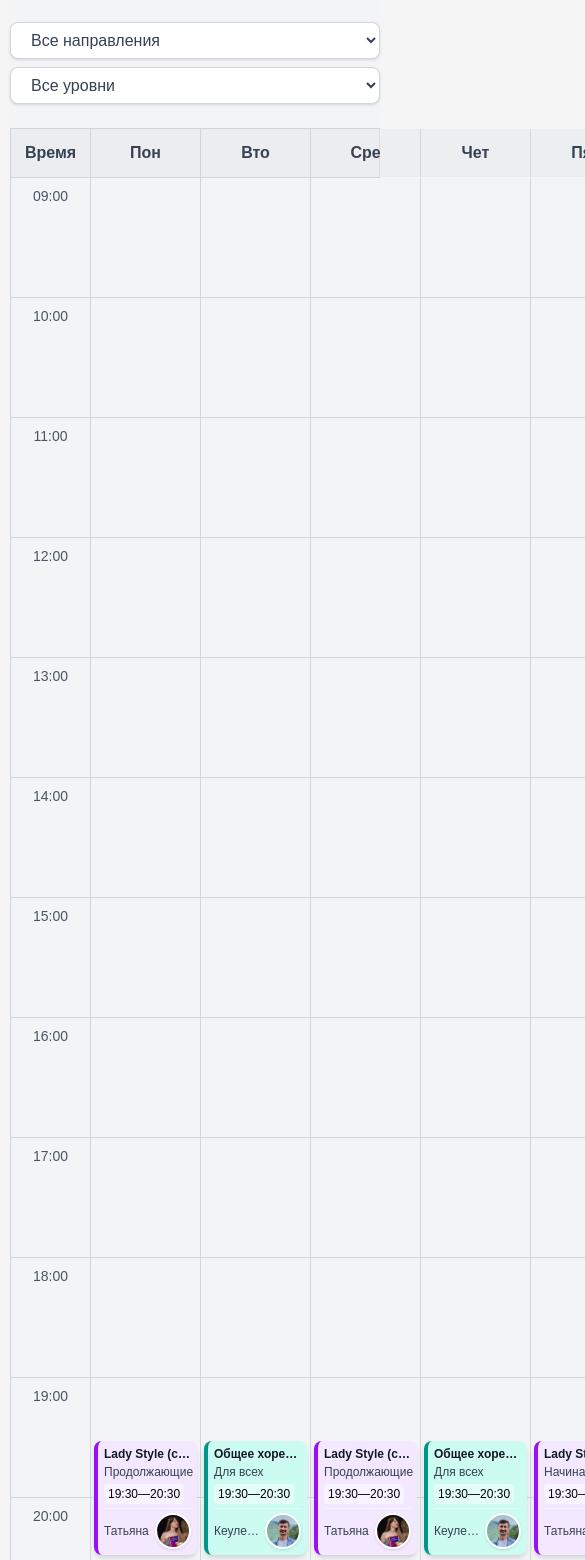
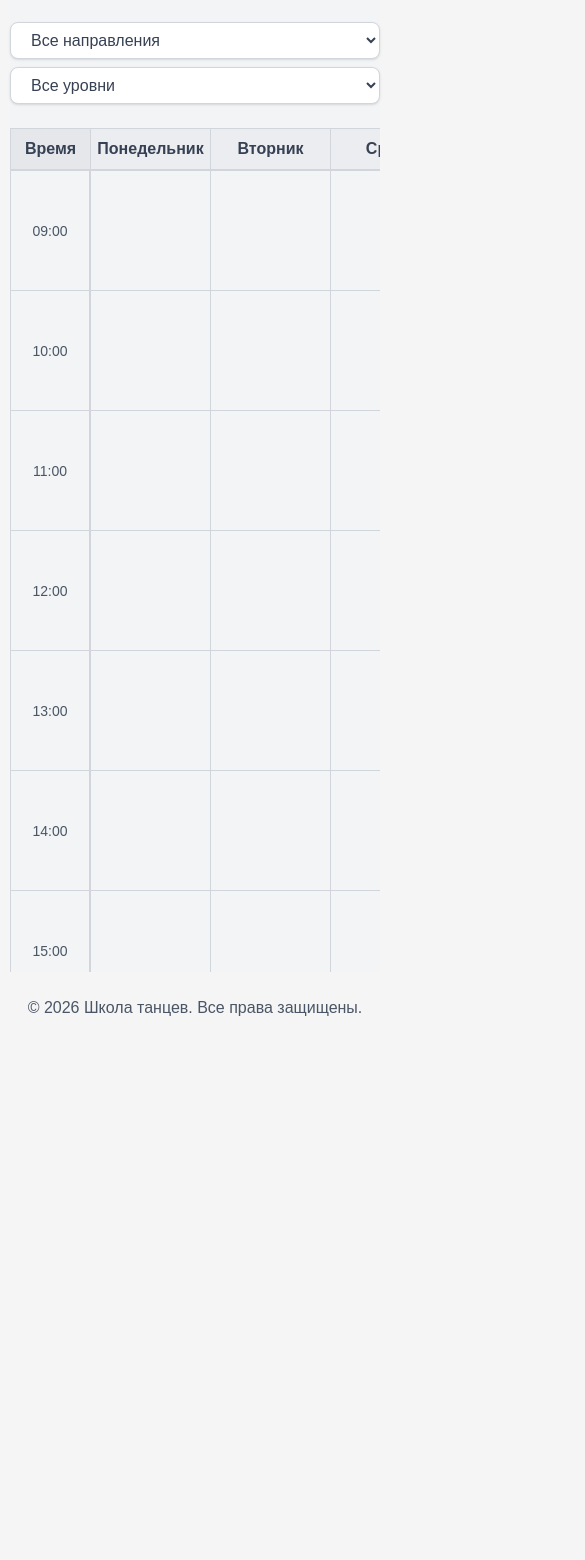
Before and after one commit to baikhonov/dance-studio, a Vue app: page / in a window 390 px wide. Shown: the part 148-1708 px from the top of the page, 585 px wide, since content can reach past the window. After the commit the page ends 1202 px from the top, so only its background shows below. Built offline with nearby package versions, Linux system fonts and the light colour scheme.

Commit message:
Улучшения по адаптиву

```diff
--- a/src/components/Schedule.vue
+++ b/src/components/Schedule.vue
@@ -10,18 +10,24 @@ const filtersHeight = ref(0)
 
 const updateFiltersHeight = () => {
   if (filtersSection.value) {
-    // offsetHeight включает высоту элемента + padding + border
     filtersHeight.value = filtersSection.value.offsetHeight
   }
 }
 
+const windowWidth = ref(window.innerWidth)
+
+const updateWindowWidth = () => {
+  windowWidth.value = window.innerWidth
+  updateFiltersHeight()
+}
+
 onMounted(() => {
-  updateFiltersHeight()
-  window.addEventListener('resize', updateFiltersHeight)
+  updateWindowWidth()
+  window.addEventListener('resize', updateWindowWidth)
 })
 
 onUnmounted(() => {
-  window.removeEventListener('resize', updateFiltersHeight)
+  window.removeEventListener('resize', updateWindowWidth)
 })
 
 const SLOT_HEIGHT = 120
@@ -59,7 +65,7 @@ const getLessonStyle = (lesson) => {
     left: '3px',
     right: '3px',
     height: `${height - 6}px`,
-    zIndex: 10,
+    zIndex: 1,
   }
 }
 
@@ -108,15 +114,18 @@ const openLessonModal = (lesson) => {
     </div>
 
     <!-- СЕТКА РАСПИСАНИЯ -->
-    <div class="border border-t-0 border-gray-300">
+    <div
+      class="overflow-x-auto md:overflow-visible max-h-screen md:max-h-none overflow-y-auto md:overflow-y-visible"
+    >
+      <div class="min-w-[800px] md:min-w-0 border-gray-300">
         <!-- ШАПКА С ДНЯМИ (sticky) -->
         <div
-        class="sticky z-11 grid grid-cols-[80px_repeat(7,minmax(110px,1fr))] bg-gray-100 border-t border-b border-gray-300"
-        :style="{ top: `${filtersHeight}px` }"
+          class="sticky top-0 z-11 grid grid-cols-[80px_repeat(7,minmax(120px,1fr))] bg-gray-100"
+          :style="windowWidth >= 768 ? { top: `${filtersHeight}px` } : {}"
         >
           <!-- УГЛОВАЯ ЯЧЕЙКА "Время" -->
           <div
-          class="p-3 font-semibold text-gray-700 border-r border-gray-300 text-center bg-gray-200/50"
+            class="sticky left-0 z-10 flex items-center justify-center p-2 md:p-3 font-semibold text-gray-700 border border-r-0 border-gray-300 text-center bg-gray-200 md:bg-gray-200/50"
           >
             Время
           </div>
@@ -124,21 +133,21 @@ const openLessonModal = (lesson) => {
           <div
             v-for="day in days"
             :key="day"
-          class="p-3 font-semibold text-gray-700 text-center border-r border-gray-300 last:border-r-0 bg-gray-200/50"
+            class="flex items-center justify-center p-2 md:p-3 font-semibold text-gray-700 text-center border border-r-0 border-gray-300 last:border-r bg-gray-200/50"
           >
-          <span class="md:hidden">{{ day.slice(0, 3) }}</span>
+            <span class="md:hidden">{{ day.slice(0, 11) }}</span>
             <span class="hidden md:inline">{{ day }}</span>
           </div>
         </div>
 
         <!-- ОСНОВНОЙ КОНТЕЙНЕР: временная сетка + занятия -->
-      <div class="grid grid-cols-[80px_repeat(7,minmax(110px,1fr))]">
+        <div class="grid grid-cols-[80px_repeat(7,minmax(120px,1fr))]">
           <!-- КОЛОНКА С ВРЕМЕННЫМИ МЕТКАМИ -->
-        <div class="bg-gray-100">
+          <div class="sticky left-0 z-10 bg-gray-100">
             <div
               v-for="time in timeSlots"
               :key="time"
-            class="border-b border-r border-gray-300 text-sm p-2 text-gray-600 font-medium text-center"
+              class="flex items-center justify-center border border-b-0 border-gray-300 text-sm p-2 md:p-3 text-gray-600 font-medium text-center"
               :style="{ height: SLOT_HEIGHT + 'px' }"
             >
               {{ time }}
@@ -149,7 +158,7 @@ const openLessonModal = (lesson) => {
           <div
             v-for="day in days"
             :key="day"
-          class="relative bg-gray-100 border-r border-gray-300 last:border-r-0"
+            class="relative bg-gray-100 border border-b-0 border-r-0 border-gray-300 last:border-r"
             :style="{ minHeight: `${timeSlots.length * SLOT_HEIGHT}px` }"
           >
             <!-- ФОНОВАЯ СЕТКА (серые линии) -->
@@ -163,7 +172,7 @@ const openLessonModal = (lesson) => {
             <!-- КАРТОЧКИ ЗАНЯТИЙ -->
             <template v-for="lesson in store.getLessonsByDay(day)" :key="lesson.id">
               <div
-              class="absolute rounded-lg shadow-md overflow-hidden hover:shadow-lg transition-all cursor-pointer border-l-4"
+                class="absolute rounded-lg shadow-md overflow-hidden hover:shadow-lg transition-all cursor-pointer border-l-2 md:border-l-4"
                 :class="getDirectionClass(lesson.direction)"
                 :style="getLessonStyle(lesson)"
                 @click="openLessonModal(lesson)"
@@ -201,13 +210,13 @@ const openLessonModal = (lesson) => {
                     </p>
 
                     <!-- Фотографии преподавателей -->
-                  <div class="flex shrink-0 -space-x-2 ml-1">
+                    <div class="flex shrink-0 -space-x-4 md:-space-x-2 ml-1">
                       <img
                         v-for="(teacher, idx) in lesson.teachers"
                         :key="teacher.name"
                         :src="`/images/teachers/${teacher.photo}`"
                         :alt="teacher.name"
-                      class="w-9 h-9 rounded-full border-2 border-white shadow-sm"
+                        class="w-9 h-9 rounded-full border-1 md:border-2 border-white shadow-sm"
                         :class="{ 'relative z-10': idx === 0 && lesson.teachers.length > 1 }"
                         @error="$event.target.src = '/images/teachers/default-avatar.jpg'"
                       />
@@ -228,6 +237,7 @@ const openLessonModal = (lesson) => {
                 </div>
               </div>
             </template>
+          </div>
         </div>
       </div>
     </div>
--- a/vite.config.js
+++ b/vite.config.js
@@ -17,4 +17,8 @@ export default defineConfig({
       '@': fileURLToPath(new URL('./src', import.meta.url))
     },
   },
+  server: {
+    host: '0.0.0.0', // или '192.168.2.100'
+    port: 5173,
+  },
 })
```
Also changed, not shown: src/stores/schedule.js (+5 -5 lines). Lines whose indentation alone changed are shown as unchanged.
